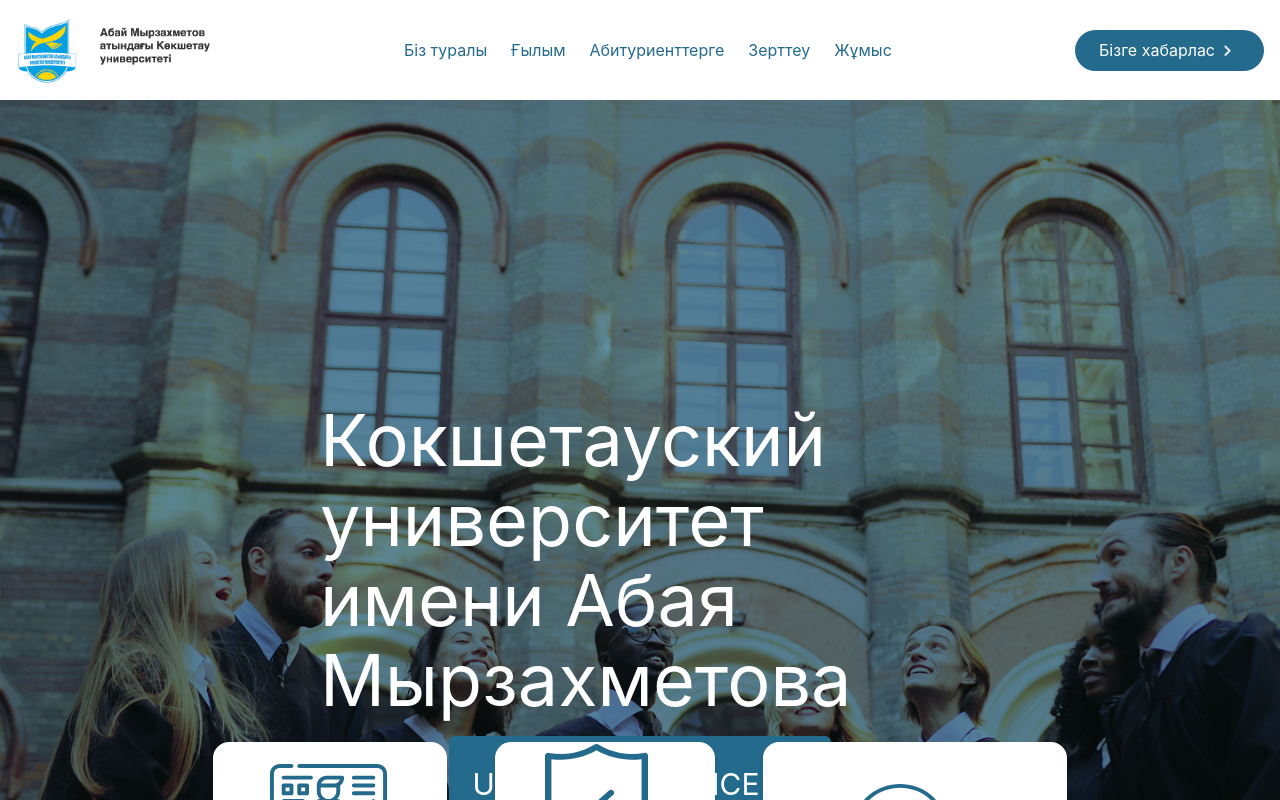
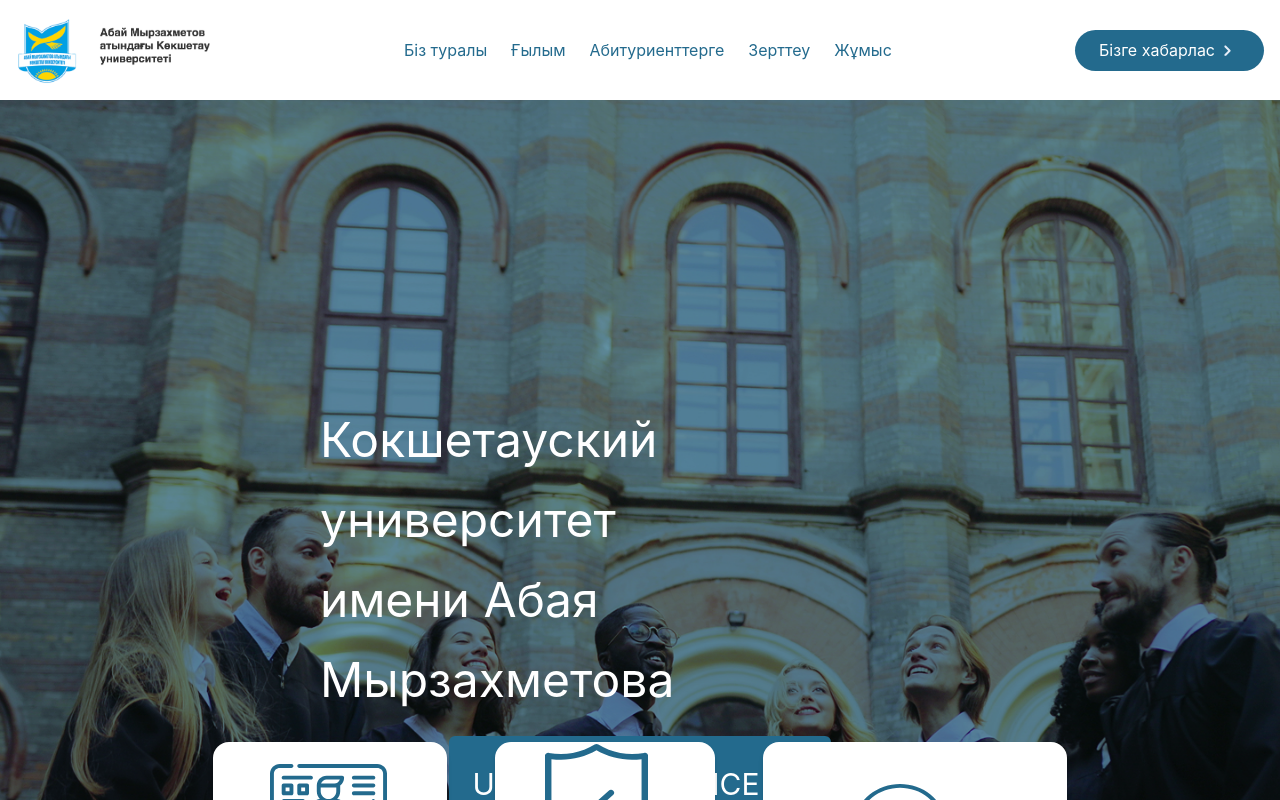
Before and after one commit to dagamaDev/kuam, a Vue app: page / in a window 1280 px wide. Shown: the top 800 px of the page. Built offline with nearby package versions, Linux system fonts and the light colour scheme; the HTML template or start-up script is replaced by a standard one.

Commit message:
fix(text size in main component file)

```diff
--- a/src/components/universityMain.vue
+++ b/src/components/universityMain.vue
@@ -2,7 +2,7 @@
     <div class="absolute">
         <div class="flex flex-col items-center">
             <div class="flex justify-center gap-3 mb-4">
-                <h1 class="text-7xl text-white leading-20">Кокшетауский университет <br> имени Абая Мырзахметова</h1>
+                <h1 class="text-5xl text-white leading-20">Кокшетауский университет <br> имени Абая Мырзахметова</h1>
             </div>
             <button class="bg-[#236A8D] flex items-center text-white px-6 py-6 rounded-md text-3xl">
                 <span>UPCOMING NOTICE</span> <span><img class="size-12" src='../assets/outline.svg' alt=""></span>
```
